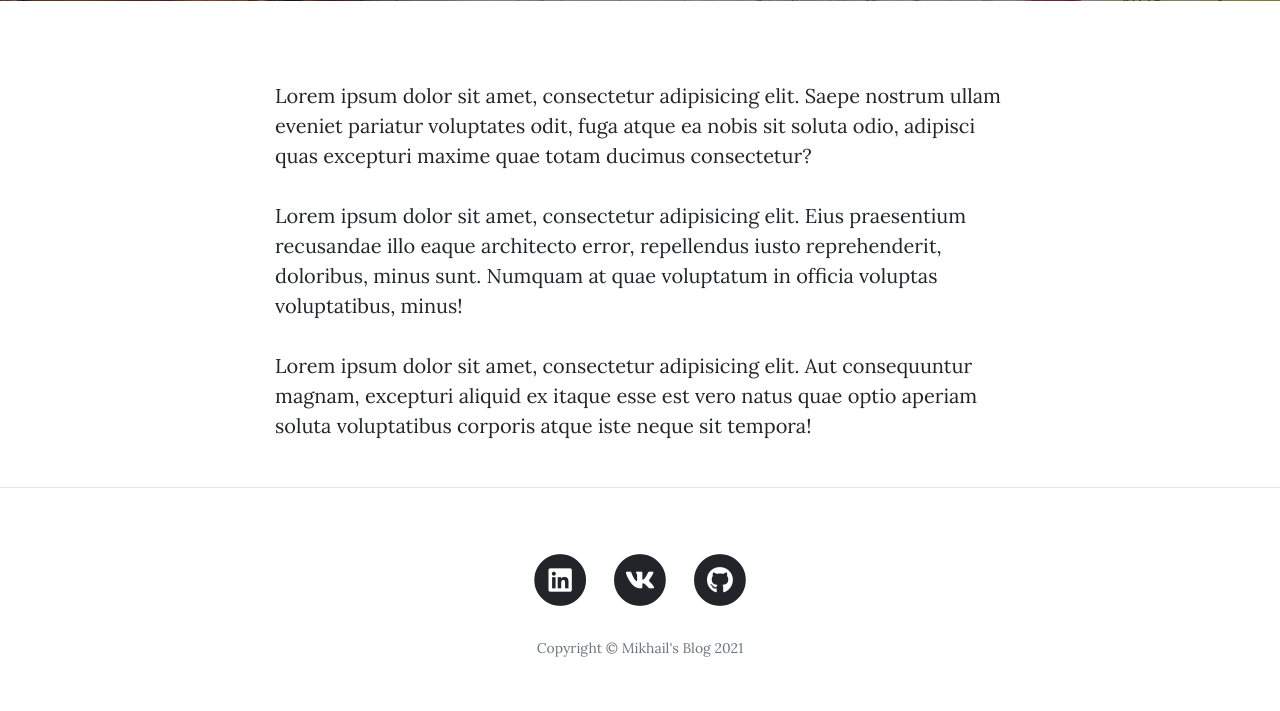
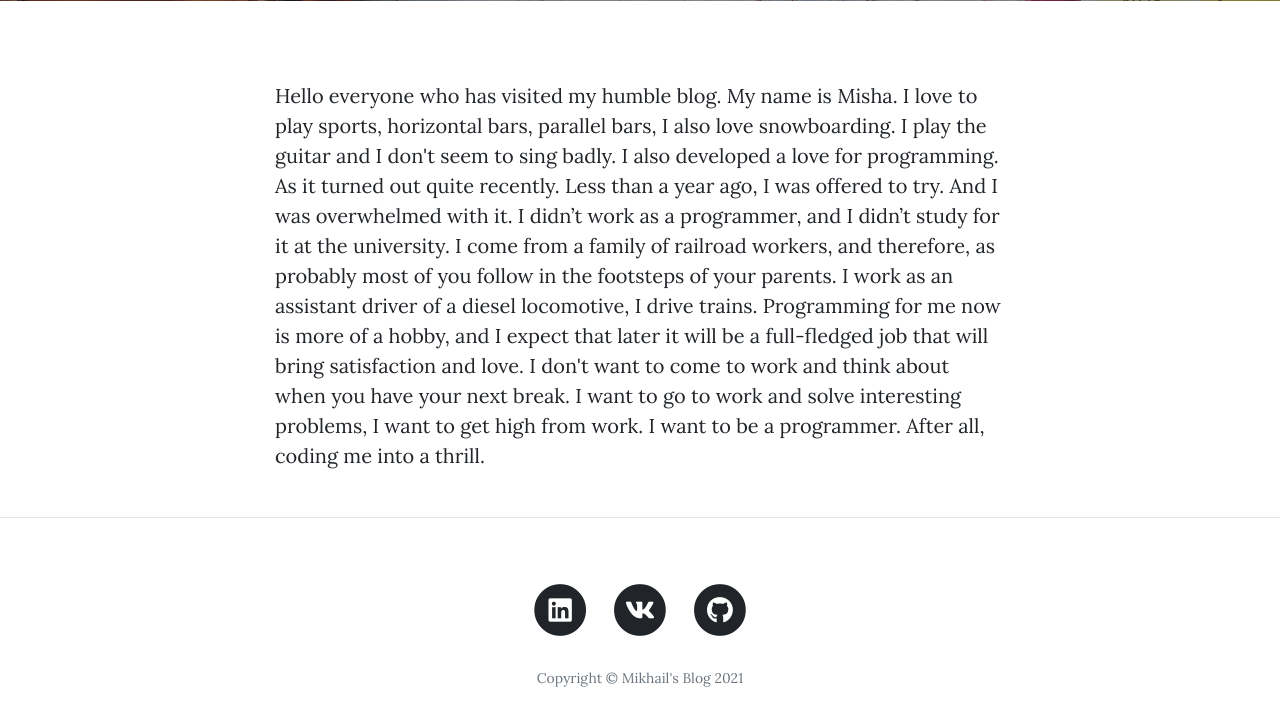
Before and after one commit to MikeGL28/First-Blog, a Flask app: page /about in a window 1280 px wide. Shown: the part 531-1242 px from the top of the page. Before the commit the page ends 1188 px from the top, so only its background shows below. Run offline with Flask 2, Linux system fonts and the light colour scheme; some libraries are stand-ins or nearby versions.

Commit message:
add text about us

```diff
--- a/templates/about.html
+++ b/templates/about.html
@@ -19,9 +19,15 @@
   <div class="container">
     <div class="row">
       <div class="col-lg-8 col-md-10 mx-auto">
-        <p>Lorem ipsum dolor sit amet, consectetur adipisicing elit. Saepe nostrum ullam eveniet pariatur voluptates odit, fuga atque ea nobis sit soluta odio, adipisci quas excepturi maxime quae totam ducimus consectetur?</p>
-        <p>Lorem ipsum dolor sit amet, consectetur adipisicing elit. Eius praesentium recusandae illo eaque architecto error, repellendus iusto reprehenderit, doloribus, minus sunt. Numquam at quae voluptatum in officia voluptas voluptatibus, minus!</p>
-        <p>Lorem ipsum dolor sit amet, consectetur adipisicing elit. Aut consequuntur magnam, excepturi aliquid ex itaque esse est vero natus quae optio aperiam soluta voluptatibus corporis atque iste neque sit tempora!</p>
+        <p>Hello everyone who has visited my humble blog. My name is Misha. I love to play sports, horizontal bars,
+          parallel bars, I also love snowboarding. I play the guitar and I don't seem to sing badly. I also developed a
+          love for programming. As it turned out quite recently. Less than a year ago, I was offered to try. And I was
+          overwhelmed with it. I didn’t work as a programmer, and I didn’t study for it at the university. I come from
+          a family of railroad workers, and therefore, as probably most of you follow in the footsteps of your parents.
+          I work as an assistant driver of a diesel locomotive, I drive trains. Programming for me now is more of a
+          hobby, and I expect that later it will be a full-fledged job that will bring satisfaction and love. I don't
+          want to come to work and think about when you have your next break. I want to go to work and solve interesting
+          problems, I want to get high from work. I want to be a programmer. After all, coding me into a thrill.</p>
       </div>
     </div>
   </div>
```
